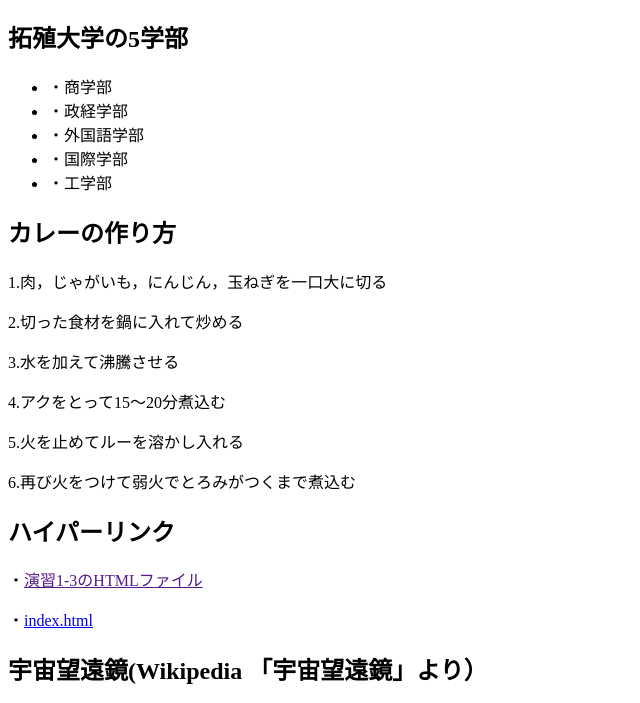
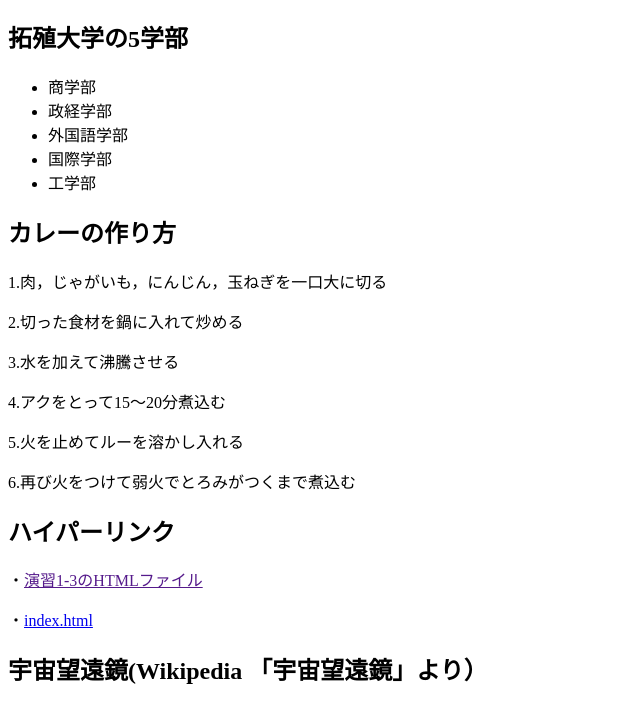
Before and after one commit to G386632023/medialabo, a plain HTML site: page practice-html/elements.html in a window 1280 px wide. Shown: the part 70-773 px from the top of the page, without its empty margins (0-640 px from the left). Drawn offline with Linux system fonts and the light colour scheme.

Commit message:
演習1-3a

```diff
--- a/practice-html/elements.html
+++ b/practice-html/elements.html
@@ -8,11 +8,11 @@
 	<h1>演習1-4: HTMLのさまざまな要素</h1>
 	<h2>拓殖大学の5学部</h2>
 		<ul>
-			<li>・商学部</li>
-		    <li>・政経学部</li>
-		    <li>・外国語学部</li>
-			<li>・国際学部</li>
-			<li>・工学部</li>
+			<li>商学部</li>
+		    <li>政経学部</li>
+		    <li>外国語学部</li>
+			<li>国際学部</li>
+			<li>工学部</li>
 		</ul>
 		<h2>カレーの作り方</h2>
 			<p>1.肉，じゃがいも，にんじん，玉ねぎを一口大に切る</p>
```
